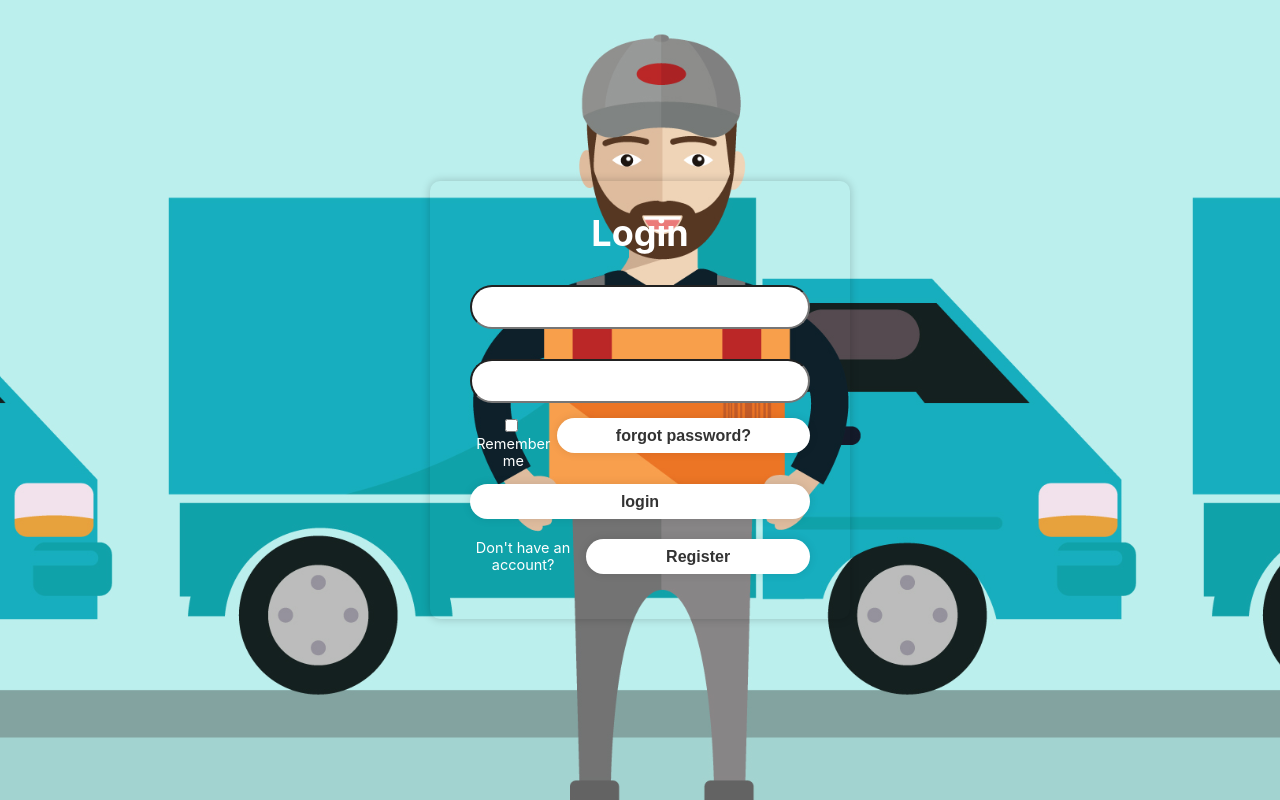
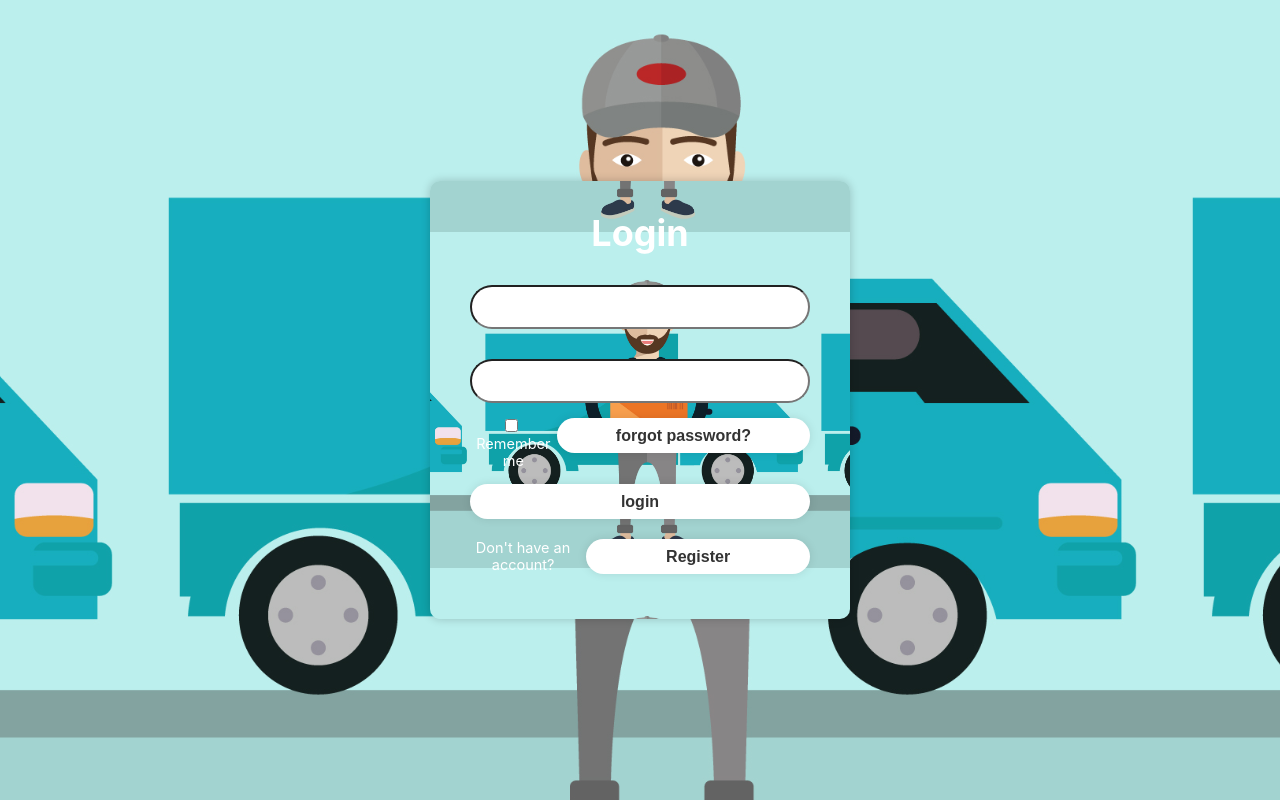
Before and after one commit to ravine13/Errand-Buddy, a React (Create React App) app in the folder client/: page /login in a window 1280 px wide. Built offline with nearby package versions, Linux system fonts and the light colour scheme.

Commit message:
Update background image URL

```diff
--- a/client/src/components/login-form/login.css
+++ b/client/src/components/login-form/login.css
@@ -7,6 +7,9 @@
     color: #fff;
     border-radius: 10px;
     padding: 30px 40px;
+    background-image: url('../img/delivery.jpg');
+    background-size: 80%;
+    background-position: center;
 }
 
 .wrapper h1 {
```
